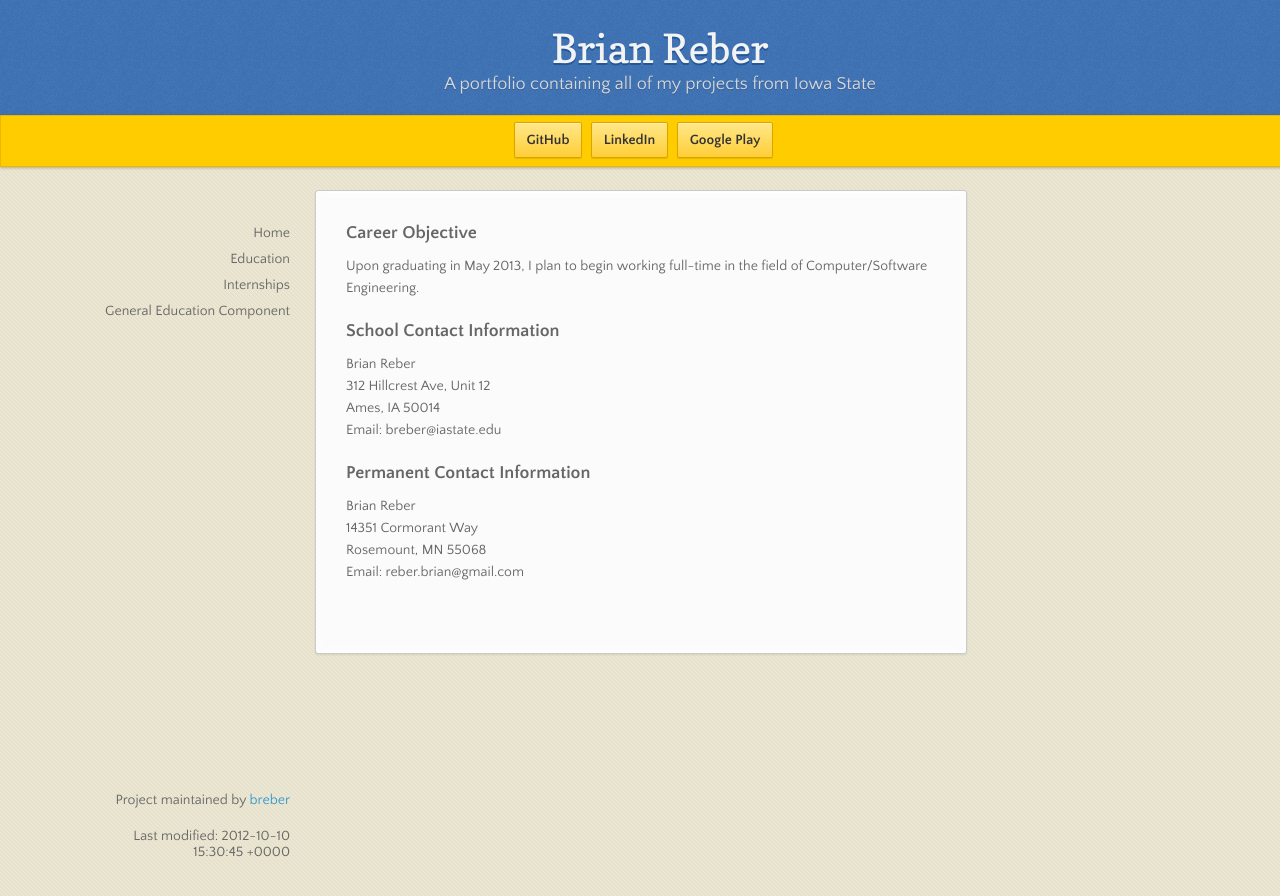
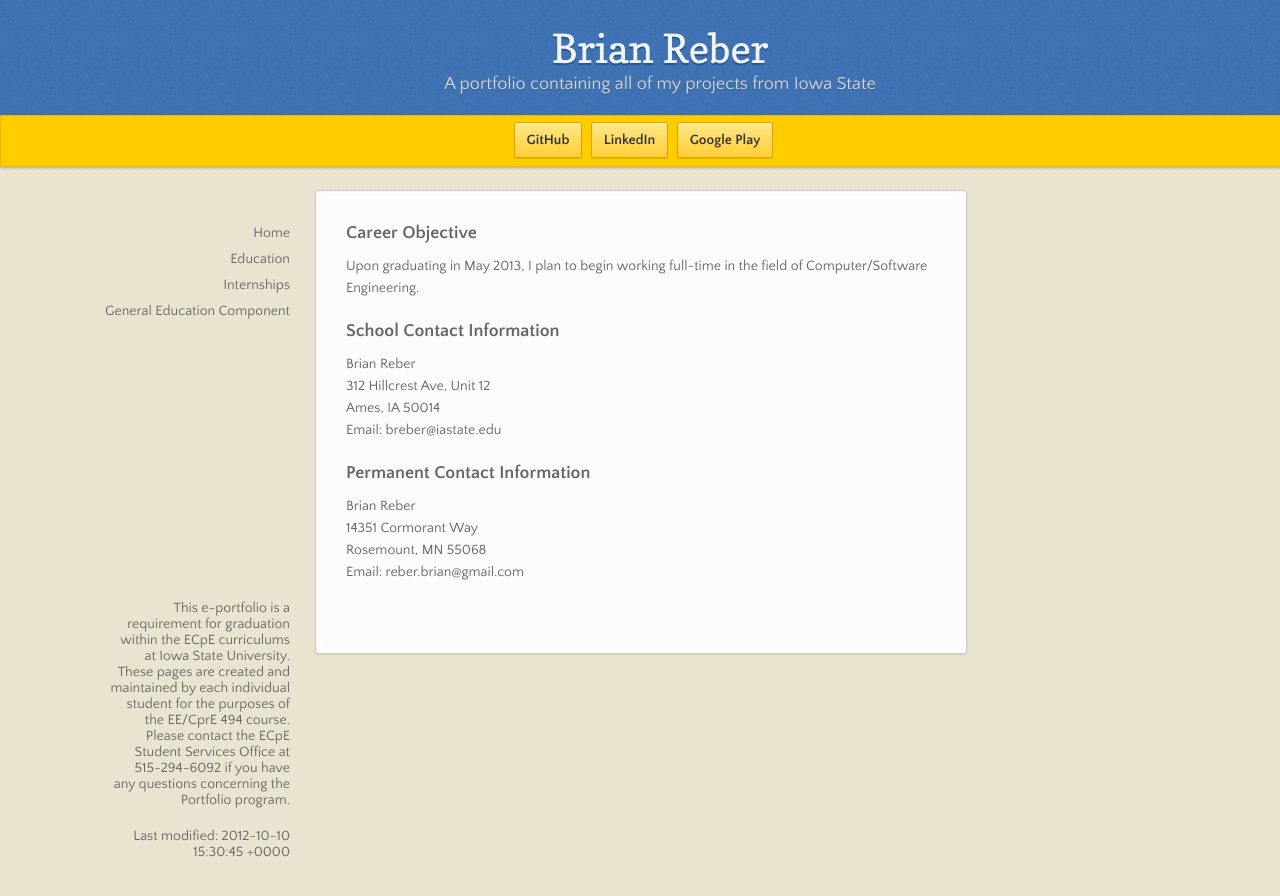
Before and after one commit to breber/school, a Jekyll site: the page built from index.md, in a window 1280 px wide. Shown: the top 896 px of the page. Built offline with Jekyll 4.4.1, drawn with Linux system fonts in a browser that asks for light colours; Markdown is read by kramdown in place of the engine named in the settings.

Commit message:
Add disclaimer to bottom

```diff
--- a/_layouts/layout.html
+++ b/_layouts/layout.html
@@ -41,7 +41,7 @@
         {{content}}
       </section>
       <footer>
-        <p>Project maintained by <a href="https://github.com/breber">breber</a></p>
+        <p>This e-portfolio is a requirement for graduation within the ECpE curriculums at Iowa State University. These pages are created and maintained by each individual student for the purposes of the EE/CprE 494 course. Please contact the ECpE Student Services Office at 515-294-6092 if you have any questions concerning the Portfolio program.</p>
         <p>Last modified: {{ site.time }}</p>
       </footer>
     </div>
```
